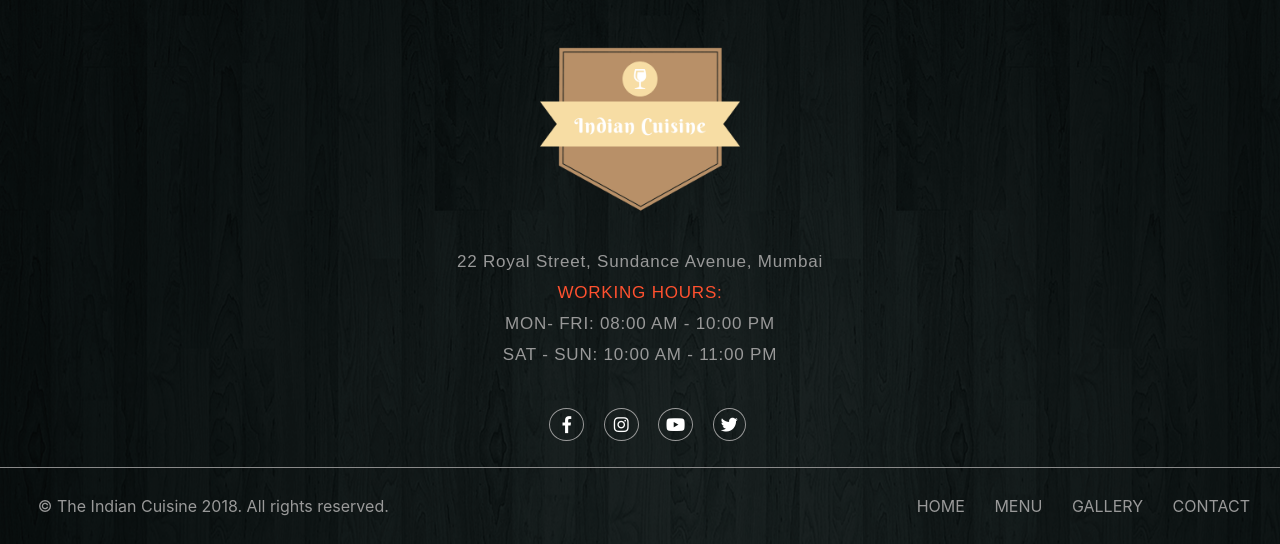
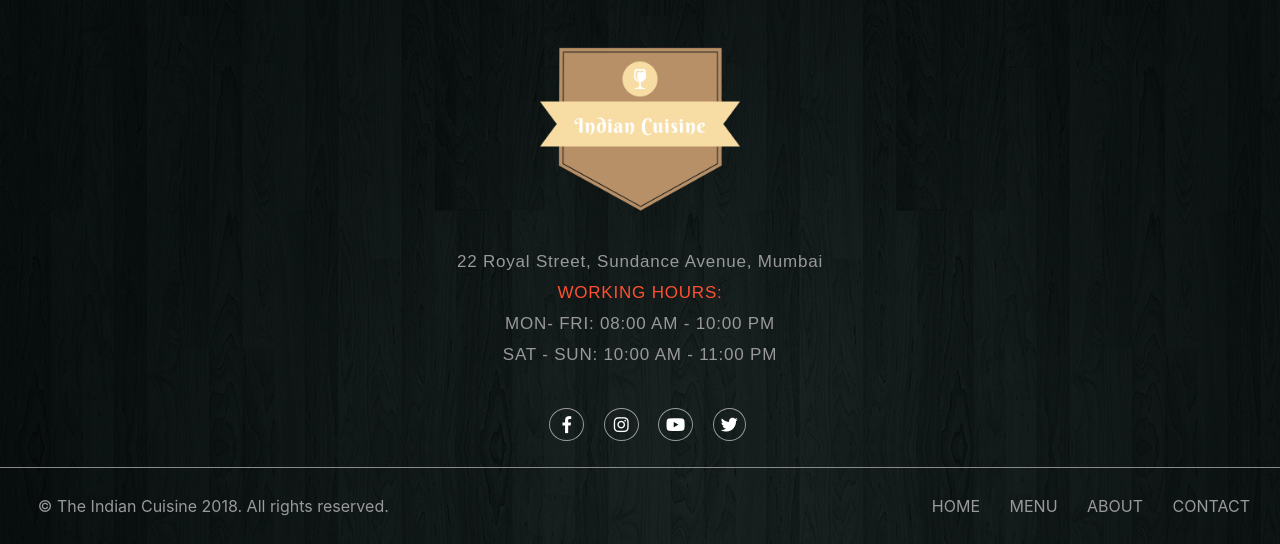
Before and after one commit to jayant246/RestaurantApp, a PHP site: page /menu.php in a window 1280 px wide. Shown: the part 3835-4379 px from the top of the page. Run offline with PHP 8.4, Linux system fonts and the light colour scheme; some libraries are stand-ins or nearby versions; some web fonts are replaced.

Commit message:
Update menu.php

```diff
--- a/Restaurant-Website-master/menu.php
+++ b/Restaurant-Website-master/menu.php
@@ -266,7 +266,7 @@
     				<ul>
 						<li><a href="index.php">Home</a></li>
 						<li><a href="menu.php">Menu</a></li>
-						<li><a href="gallery.php">Gallery</a></li>
+						<li><a href="#">ABOUT</a></li>
 						<li><a href="contact.php">Contact</a></li>
 					</ul>
     			</div>
```
